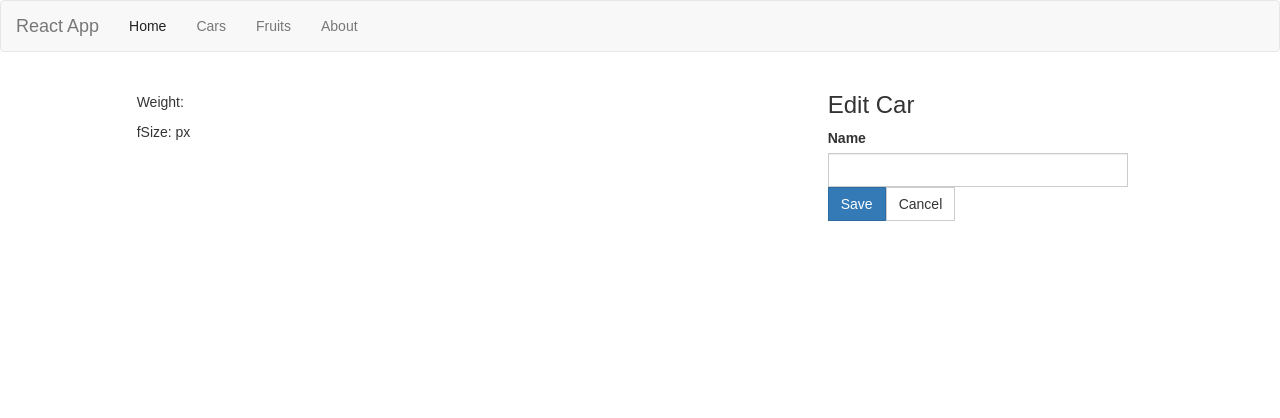
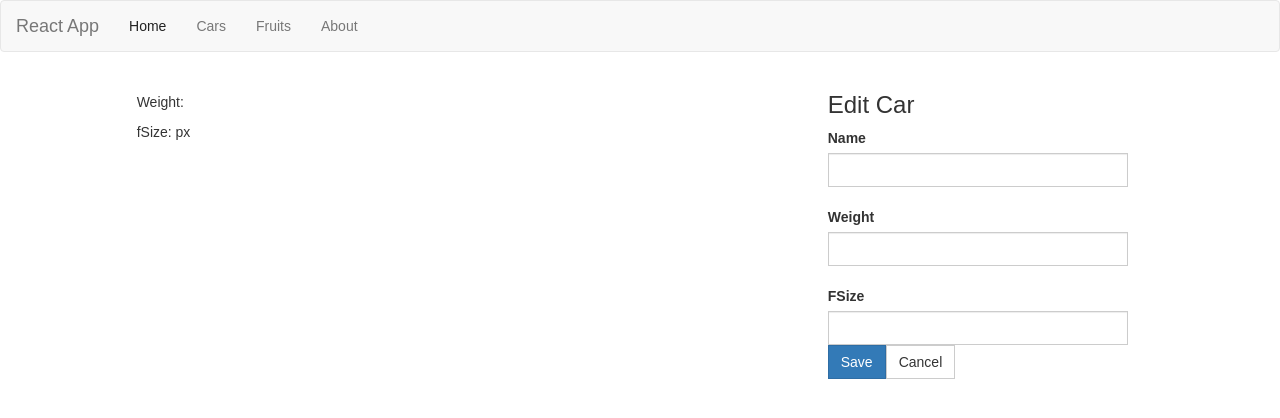
Before and after one commit to burningraven06/pern-app, a React (Create React App) app in the folder react_node_express_app/: page /fruit/1 in a window 1280 px wide. Both pictures are taken after a click on the button "Edit". Shown: the top 418 px of the page. Built offline with nearby package versions, Linux system fonts and the light colour scheme; no server answers.

Commit message:
create full form - next task validate captured data

```diff
--- a/react_node_express_app/src/components/fruitProfileComp.js
+++ b/react_node_express_app/src/components/fruitProfileComp.js
@@ -12,6 +12,8 @@ export default class FruitProfileComp extends React.Component{
     this.editModeOn = this.editModeOn.bind(this)
     this.editModeOff = this.editModeOff.bind(this)
     this.handleFruitNameChange = this.handleFruitNameChange.bind(this)
+    this.handleFruitWeightChange = this.handleFruitWeightChange.bind(this)
+    this.handleFruitFSizeChange = this.handleFruitFSizeChange.bind(this)
   }
 
   componentDidMount(){
@@ -45,6 +47,12 @@ export default class FruitProfileComp extends React.Component{
   handleFruitNameChange = (event) => {
     this.setState({ editedFruitName: event.target.value})
   }
+  handleFruitWeightChange = (event) => {
+    this.setState({ editedFruitWeight: event.target.value})
+  }
+  handleFruitFSizeChange = (event) => {
+    this.setState({ editedFruitFSize: event.target.value})
+  }
 
   updateFruit = () => {
     this.editModeOff()
@@ -75,7 +83,13 @@ export default class FruitProfileComp extends React.Component{
                 <h3> Edit Car </h3>
                 <form className='form'>
                     <label htmlFor='fruitName'> Name </label>
-                    <input type='text' className='form-control' name='fruitName' defaultValue={this.state.editedFruitName} onChange={this.handleFruitNameChange} id='fruitNameInput' />
+                    <input type='text' className='form-control' name='fruitName' defaultValue={this.state.editedFruitName} onChange={this.handleFruitNameChange} id='fruitNameInput' /> <br/>
+
+                    <label htmlFor='fruitWeight'> Weight </label>
+                    <input type='text' className='form-control' name='fruitWeight' onChange={this.handleFruitWeightChange} defaultValue={this.state.editedFruitWeight} id='fruitWeightInput' /> <br/>
+
+                    <label htmlFor='fruitFSize'> FSize </label>
+                    <input type='text' className='form-control' name='fruitFSzie' onChange={this.handleFruitFSizeChange} defaultValue={this.state.editedFruitFSize} id='fruitFSizeInput' />
 
                     <button className='btn btn-primary' onClick={this.updateFruit}>Save</button>
                     <button className='btn btn-default' onClick={this.editModeOff}>Cancel </button>
```
